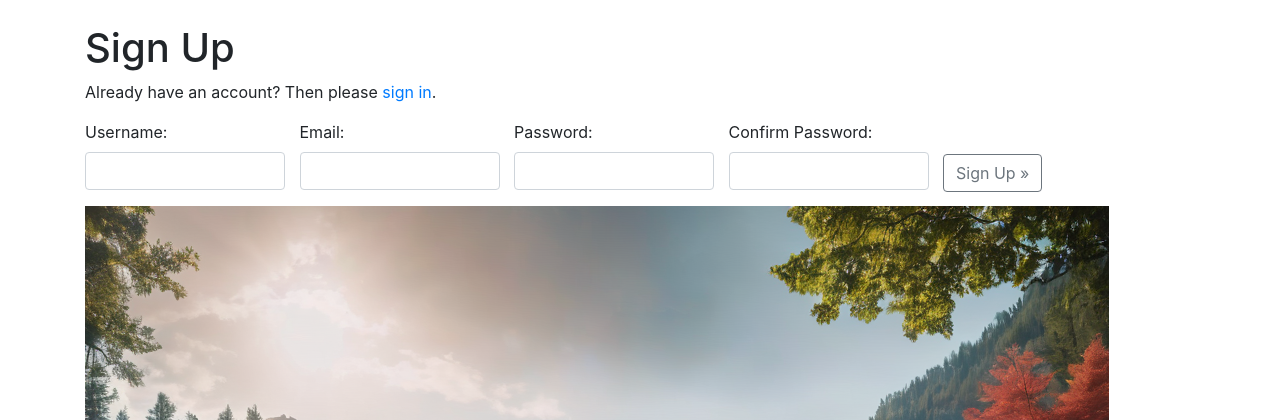
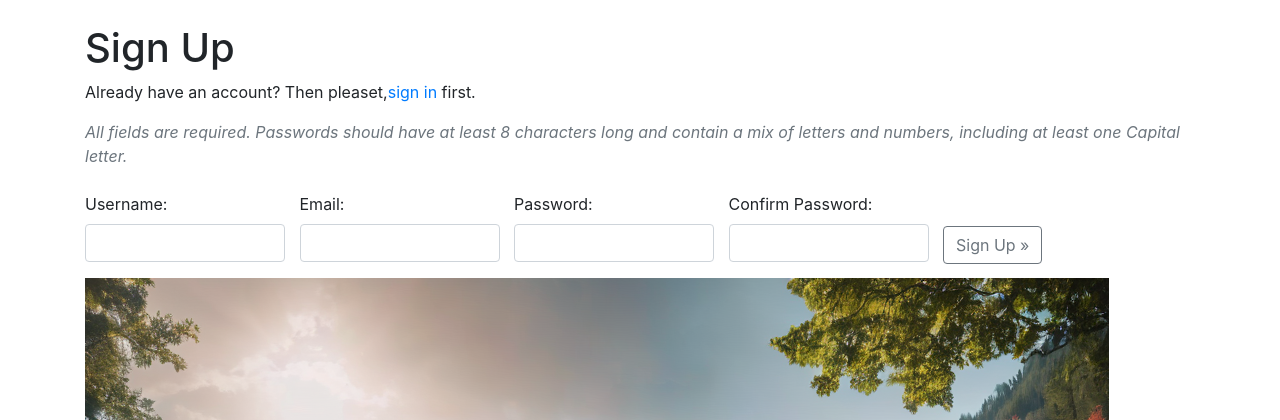
Before and after one commit to tugii21/Garnish, a Django app: page /accounts/signup/ in a window 1280 px wide. Shown: the part 56-476 px from the top of the page. Run offline with Django 4.2, Linux system fonts and the light colour scheme; some libraries are stand-ins or nearby versions.

Commit message:
fix text font style to same size on login and signup

```diff
--- a/templates/account/login.html
+++ b/templates/account/login.html
@@ -3,7 +3,6 @@
 {% load i18n %}
 {% load account socialaccount %}
 
-{% block head_title %}{% trans "Sign In" %}{% endblock %}
 {% block content %}
 
  <!-- This template combines HTML markup with Django template tags and filters to create a dynamic and localized sign-in page for the web application. -->
@@ -26,8 +25,8 @@
     <div class="container">
         <div class="row">
             <div class="col-md-12 mt-3">
-                <h3>{% trans "Sign In" %}</h3>
-                <p>{% blocktrans %}Welcome back to the Garnish B&b. If you haven't created an account yet, <a
+                <h1>{% trans "Sign In" %}</h1>
+                <p>{% blocktrans %}Welcome back to the Garnish B&b. If you haven't created an account yet,<a
                         class="link" href="{{ signup_url }}">sign up</a> first.{% endblocktrans %}</p>
             </div>
         </div>
--- a/templates/account/signup.html
+++ b/templates/account/signup.html
@@ -9,7 +9,9 @@
 <!--template provides the necessary interface and functionality for users to sign up -->
 <h1>{% trans "Sign Up" %}</h1>
 
-<p>{% blocktrans %}Already have an account? Then please <a href="{{ login_url }}">sign in</a>.{% endblocktrans %}</p>
+<p>{% blocktrans %}Already have an account? Then pleaset,<a
+  class="link" a href="{{ login_url }}">sign in</a> first.{% endblocktrans %}</p>
+<p class="text-muted font-italic mb-4">All fields are required. Passwords should have at least 8 characters long and contain a mix of letters and numbers, including at least one Capital letter.</p>
 
 <form class="signup" id="signup_form" method="post" action="{% url 'account_signup' %}">
   {% csrf_token %}
```
